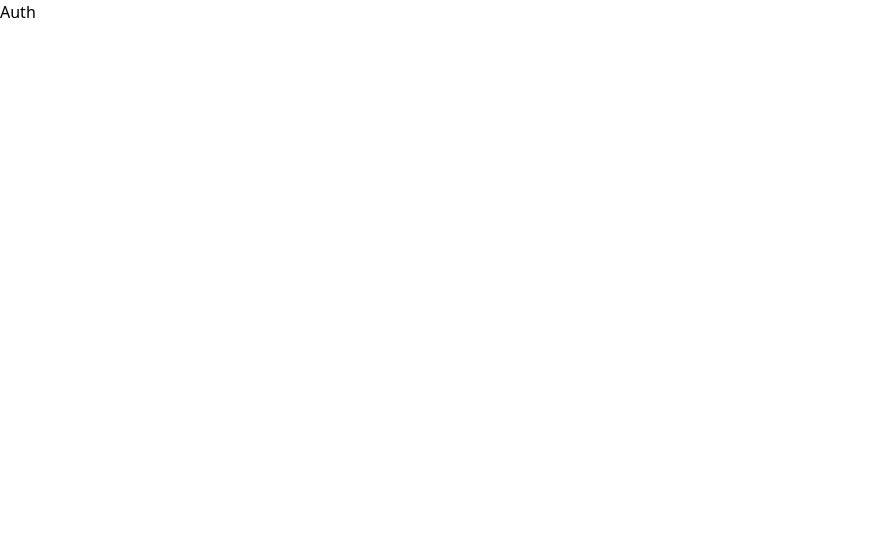
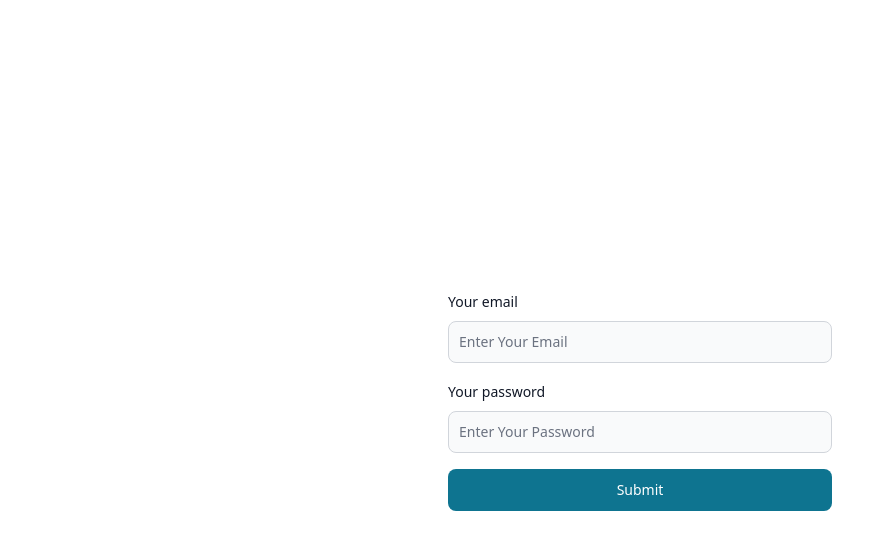
Before and after one commit to athleteharshit/quokka-task, a React (Vite) app: page / in a window 1280 px wide. Shown: the top 550 px of the page, without its empty margins (0-895 px from the left). Built offline with nearby package versions, Linux system fonts and the light colour scheme.

Commit message:
login form done

```diff
--- a/index.html
+++ b/index.html
@@ -8,7 +8,7 @@
       href="/assets/images/headerlogo.png"
     />
     <meta name="viewport" content="width=device-width, initial-scale=1.0" />
-    <title>Admin</title>
+    <title>Admin Management Panel</title>
 
     <!-- Google font -->
     <link rel="preconnect" href="https://fonts.googleapis.com" />
--- a/src/routes/auth/auth.tsx
+++ b/src/routes/auth/auth.tsx
@@ -1,5 +1,55 @@
+import { Label, TextInput, Button } from 'flowbite-react';
+import { useState } from 'react';
+
 function Auth() {
-  return <div>Auth</div>;
+  const [credentials, setCredentials] = useState({ email: '', password: '' });
+
+  const handleChange = (event: React.ChangeEvent<HTMLInputElement>) => {
+    const { name, value } = event.target;
+    setCredentials({
+      ...credentials,
+      [name]: value,
+    });
+  };
+
+  const handleSubmit = (eve: React.FormEvent<HTMLFormElement>) => {
+    eve.preventDefault();
+    console.log(credentials);
+  };
+
+  return (
+    <div className="min-h-screen flex items-center justify-center">
+      <form className="flex flex-col gap-4 w-96" onSubmit={handleSubmit}>
+        <div>
+          <div className="mb-2 block">
+            <Label htmlFor="email1" value="Your email" />
+          </div>
+          <TextInput
+            value={credentials.email}
+            onChange={handleChange}
+            type="email"
+            name="email"
+            placeholder="Enter Your Email"
+            required
+          />
+        </div>
+        <div>
+          <div className="mb-2 block">
+            <Label htmlFor="password" value="Your password" />
+          </div>
+          <TextInput
+            value={credentials.password}
+            onChange={handleChange}
+            type="password"
+            name="password"
+            placeholder="Enter Your Password"
+            required
+          />
+        </div>
+        <Button type="submit">Submit</Button>
+      </form>
+    </div>
+  );
 }
 
 export default Auth;
```
